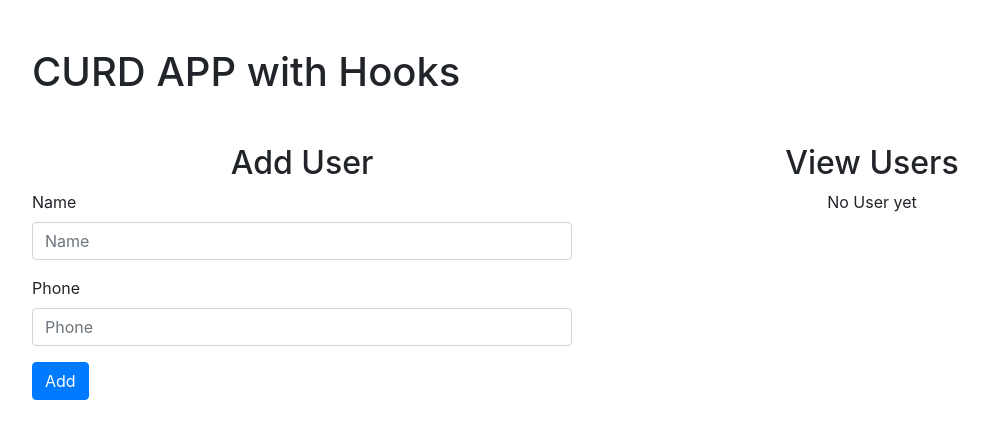
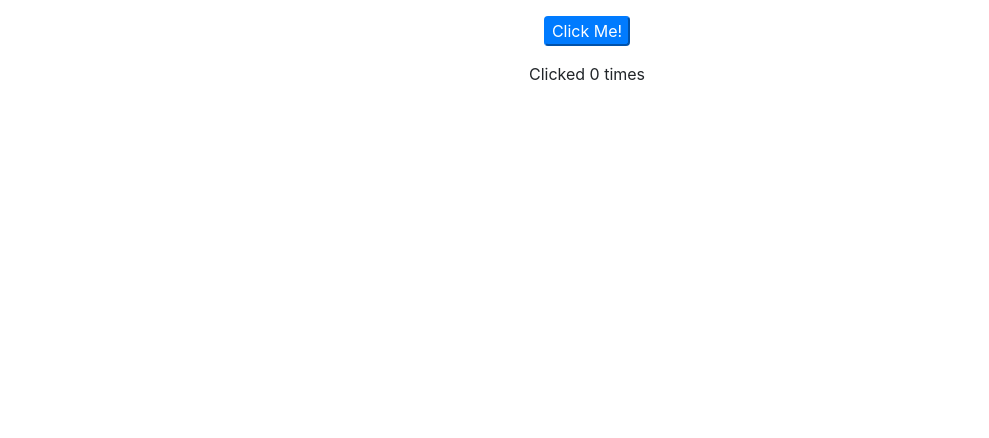
Before and after one commit to mavisluan/react-review, a React app: page / in a window 1280 px wide. Shown: the top 438 px of the page, without its empty margins (53-1042 px from the left). Built offline with nearby package versions, Linux system fonts and the light colour scheme.

Commit message:
class component manages the state

```diff
--- a/src/App.js
+++ b/src/App.js
@@ -1,11 +1,11 @@
 import React from 'react';
 import './App.css';
-import ContactBoard from './components/hooks/ContactBoard';
+import CountingParent from './components/class/CoutingParent';
 
 function App() {
   return (
     <div className="App">
-      <ContactBoard />
+      <CountingParent />
     </div>
   );
 }
--- /dev/null
+++ b/src/components/class/Child.js
@@ -0,0 +1,20 @@
+import React from 'react';
+import PropTypes from 'prop-types';
+
+function Child({ onAction }) {
+  return (
+    <button
+      type="button"
+      onClick={onAction}
+      className="btn-primary rounded mt-3"
+    >
+      Click Me!
+    </button>
+  );
+}
+
+Child.propTypes = {
+  onAction: PropTypes.func.isRequired,
+};
+
+export default Child;
--- /dev/null
+++ b/src/components/class/CoutingParent.js
@@ -0,0 +1,38 @@
+import React, { Component } from 'react';
+import Child from './Child';
+
+export default class CoutingParent extends Component {
+  // The constructor is called when a component is created
+  constructor(props) {
+    super(props);
+
+    // Set the state here. Use "props" if needed.
+    this.state = {
+      actionCount: 0,
+    };
+
+    // Bind the event handler function, so that its 'this'
+    // binding isn't lost when it gets passed to the button
+    this.handleAction = this.handleAction.bind(this);
+  }
+
+  handleAction(action) {
+    console.log('Child says', action);
+    // Replace actionCount with an incremented value
+    const { actionCount } = this.state;
+    this.setState({
+      actionCount: actionCount + 1,
+    });
+  }
+
+  render() {
+    const { actionCount } = this.state;
+
+    return (
+      <div>
+        <Child onAction={this.handleAction} />
+        <div className="mt-3">Clicked {actionCount} times</div>
+      </div>
+    );
+  }
+}
```
